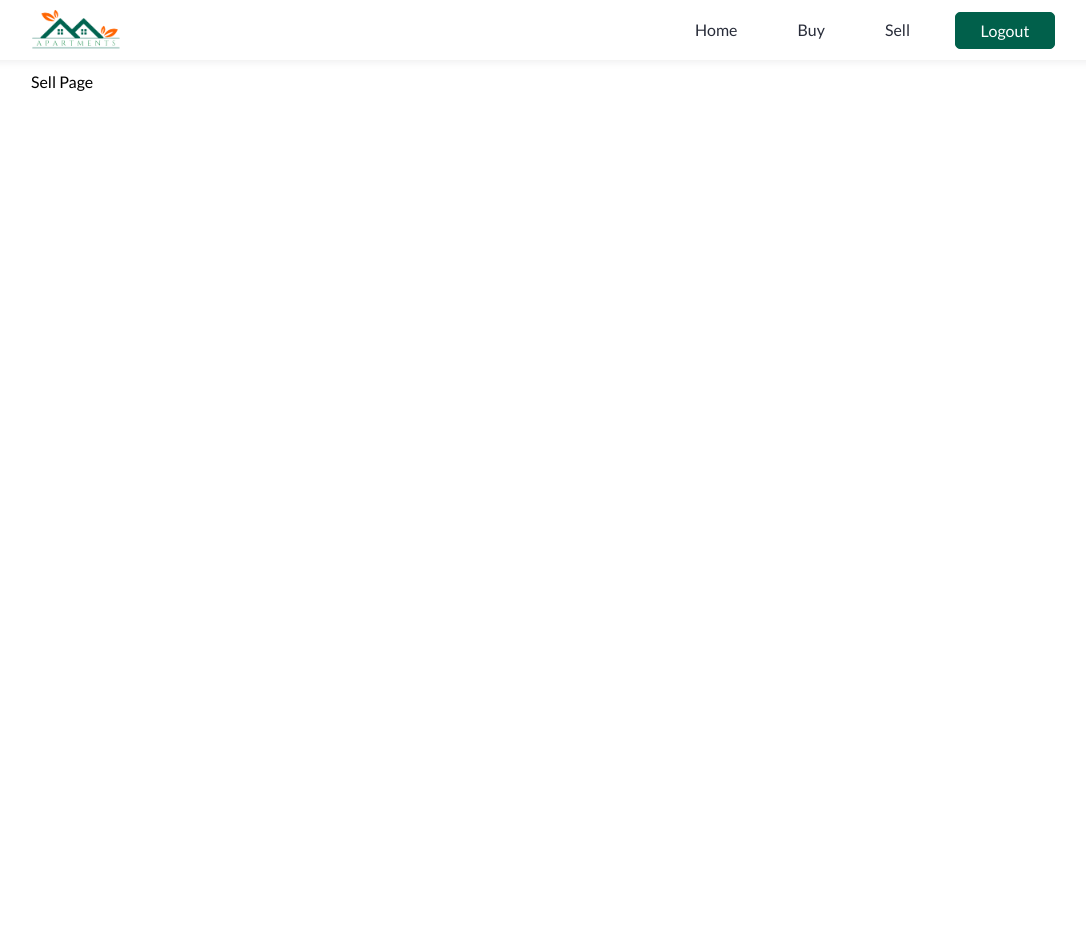
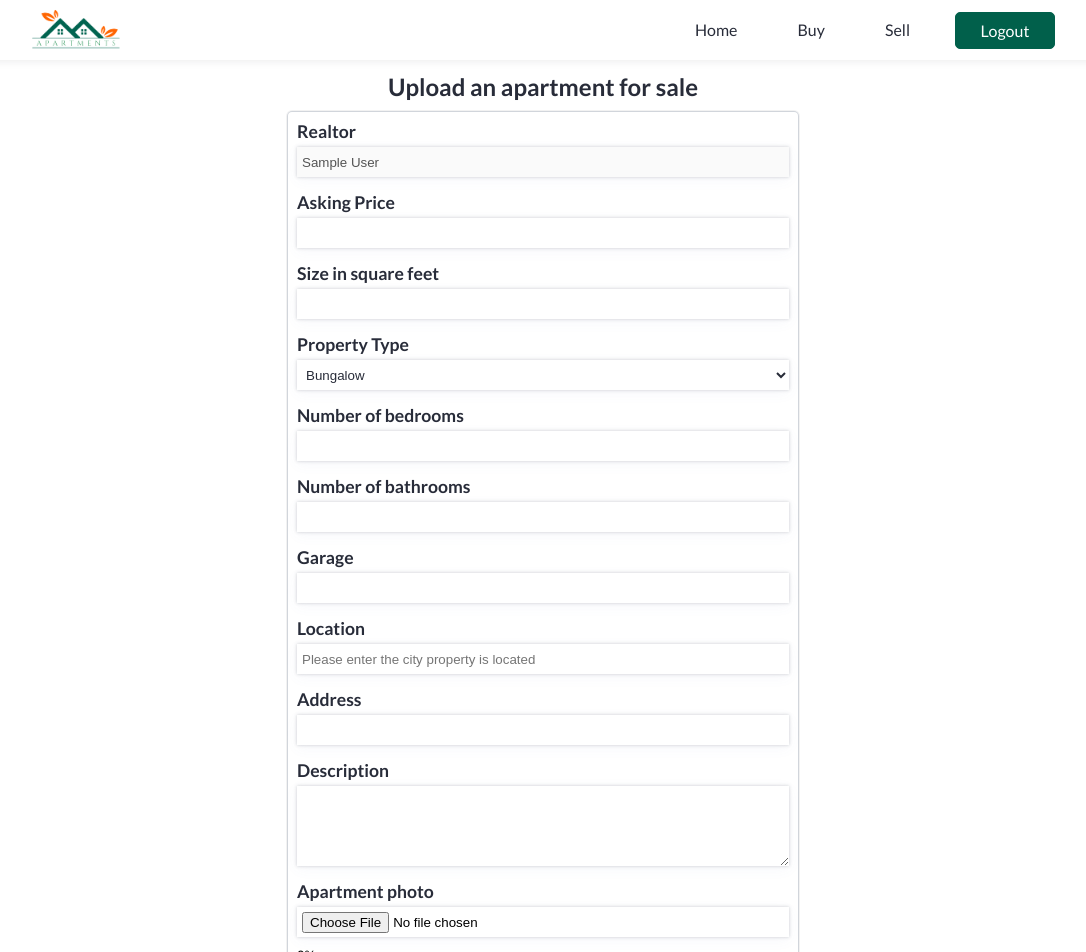
Before and after one commit to segundevs/apartments-listing, a React (Create React App) app: page /sell in a window 1280 px wide. Shown: the top 952 px of the page, without its empty margins (97-1183 px from the left). Before the commit the page ends 800 px from the top, so only its background shows below. Built offline with nearby package versions, Linux system fonts and the light colour scheme; no server answers; sample sign-in values are in the browser's storage.

Commit message:
added realtors upload page

```diff
--- a/src/pages/Sell/Sell.jsx
+++ b/src/pages/Sell/Sell.jsx
@@ -1,11 +1,163 @@
-import React from 'react'
+import React, { useState } from 'react';
+import axios from 'axios';
+import {useAuth} from '../../contexts/authContext';
+import { useData } from '../../contexts/dataContext';
+import AuthError from '../../components/AuthError/AuthError';
+import ButtonLoader from '../../components/ButtonLoader';
+
+import {storage, auth} from '../../firebase';
+import {ref, uploadBytesResumable, getDownloadURL} from 'firebase/storage';
+
+
+import './sell.style.scss';
 
 const Sell = () => {
+  const { user } = useAuth();
+  const { getData } = useData();
+
+  const [askingPrice, setAskingPrice] = useState('');
+  const [bedrooms, setBedrooms] = useState('');
+  const [bathrooms, setBathrooms] = useState('');
+  const [garage, setGarage] = useState('');
+  const [description, setDescription] = useState('');
+  const [squareFeet, setSquareFeet] = useState('');
+  const [address, setAddress] = useState('');
+  const [location, setLocation] = useState('');
+  const [imageUrl, setImageUrl] = useState('');
+  const [type, setType] = useState('bungalow');
+  const [progress, setProgress] = useState(0);
+  const [loading, setLoading] = useState(false);
+  const [uploadErr, setUploadErr] = useState('');
+
+  //File Upload
+  const handleFile = (e) => {
+    const file = e.target.files[0];
+    const storageRef = ref(storage, file.name);
+    const uploadTask = uploadBytesResumable(storageRef, file);
+
+    uploadTask.on('state_changed', (snapshot) => {
+    const progress = (snapshot.bytesTransferred / snapshot.totalBytes) * 100;
+    setProgress(progress)
+  },
+  (error) => {
+    setUploadErr(error.message)
+  },
+  () => {
+    getDownloadURL(uploadTask.snapshot.ref)
+    .then((downloadURL) => {
+      setImageUrl(downloadURL)
+    });
+  }
+);
+}
+
+
+  const postData = async() => {
+    const token = await auth.currentUser.getIdToken();
+    setLoading(true)
+    try {
+      await axios.post('http://localhost:8080/api/apartments', {
+        username: user.displayName,
+        price: askingPrice,
+        bedrooms,
+        bathrooms,
+        garage,
+        description,
+        squareFeet,
+        address,
+        location,
+        type,
+        imageUrl,
+      }, {headers: {
+        'Authorization': `Bearer ${token}`
+      }})
+      setLoading(false)
+    } catch (err) {
+      setUploadErr(err.message)
+      setLoading(false)
+    }
+    }
+
+  const handleSubmit = async (e) => {
+    e.preventDefault()
+    await postData()
+    await getData()
+  };
+
   return (
-    <div>
-      Sell Page
-    </div>
-  )
+    <React.Fragment>
+      <h2 className="sell-header">Upload an apartment for sale</h2>
+      {uploadErr && <AuthError component={uploadErr}/>}
+      <form className="sell__container" onSubmit={handleSubmit}>
+        <div className="input__container">
+          <label>Realtor</label>
+          <input type="text" value={user && user.displayName} disabled/>
+        </div>
+
+        <div className="input__container">
+          <label>Asking Price</label>
+          <input type="number" value={askingPrice} onChange={(e) => setAskingPrice(e.target.value)} required/>
+        </div>
+
+        <div className="input__container">
+          <label>Size in square feet</label>
+          <input type="number" value={squareFeet} onChange={(e) => setSquareFeet(e.target.value)} required/>
+        </div>
+
+        <div className="input__container">
+          <label>Property Type</label>
+          <select className="type__select" value={type} onChange={(e)=>setType(e.target.value)} required>
+            <option value="bungalow">Bungalow</option>
+            <option value="flat">Flat</option>
+            <option value="duplex">Duplex</option>
+            <option value="terrace">Terrace</option>
+            <option value="semi-detached">Semi-detached</option>
+            <option value="detached">Detached</option>
+            <option value="maisonette">Maisonette</option>
+            <option value="penthouse">Penthouse</option>
+          </select>
+        </div>
+
+        <div className="input__container">
+          <label>Number of bedrooms</label>
+          <input type="number" value={bedrooms} onChange={(e) => setBedrooms(e.target.value)} required/>
+        </div>
+
+        <div className="input__container">
+          <label>Number of bathrooms</label>
+          <input type="number" value={bathrooms} onChange={(e) => setBathrooms(e.target.value)} required/>
+        </div>
+
+        <div className="input__container">
+          <label>Garage</label>
+          <input type="number" value={garage} onChange={(e) => setGarage(e.target.value)} required/>
+        </div>
+
+        <div className="input__container">
+          <label>Location</label>
+          <input type="text" value={location} onChange={(e) => setLocation(e.target.value)} required placeholder="Please enter the city property is located"/>
+        </div>
+
+        <div className="input__container">
+          <label>Address</label>
+          <input type="text" value={address} onChange={(e) => setAddress(e.target.value)} required/>
+        </div>
+
+        <div className="input__container">
+          <label>Description</label>
+          <textarea cols="20" rows="10" value={description} onChange={(e) => setDescription(e.target.value)} required></textarea>
+        </div>
+
+        <div className="input__container">
+          <label>Apartment photo</label>
+          <input type="file" onChange={handleFile}/>
+          <div className="progress-bar" style={{width: `${progress}%`}}>{`${Math.round(progress)}%`}</div>
+        </div>
+
+      <button type="submit" className="upload-btn">{loading? <ButtonLoader /> : 'Submit'}</button>
+      </form>
+    </React.Fragment>
+  );
 }
 
 export default Sell
--- a/src/pages/Sell/sell.style.scss
+++ b/src/pages/Sell/sell.style.scss
@@ -0,0 +1,80 @@
+@import "../../styles/variables";
+@import "../../styles/breakpoints";
+
+.sell-header {
+  text-align: center;
+  width: 80%;
+  margin: 10px auto;
+  color: $text-secondary;
+}
+
+.sell__container {
+  width: 80%;
+  margin: 10px auto 20px auto;
+  padding: 10px;
+  box-shadow: rgba(0, 0, 0, 0.05) 0px 0px 0px 1px,
+    rgb(209, 213, 219) 0px 0px 0px 1px inset;
+  border-radius: 5px;
+
+  @include md {
+    width: 50%;
+  }
+
+  .input__container {
+    display: flex;
+    flex-direction: column;
+    margin-bottom: 15px;
+
+    label {
+      margin-bottom: 5px;
+      font-weight: 700;
+      font-size: 1.1rem;
+      color: $text-secondary;
+    }
+
+    input,
+    select {
+      height: 30px;
+      width: 100%;
+      outline: none;
+      border: none;
+      padding: 5px;
+      box-shadow: rgba(67, 71, 85, 0.27) 0px 0px 0.25em,
+        rgba(90, 125, 188, 0.05) 0px 0.25em 1em;
+    }
+
+    textarea {
+      height: 80px;
+      width: 100%;
+      outline: none;
+      border: none;
+      box-shadow: rgba(67, 71, 85, 0.27) 0px 0px 0.25em,
+        rgba(90, 125, 188, 0.05) 0px 0.25em 1em;
+    }
+  }
+
+  .upload-btn {
+    width: 100%;
+    height: 30px;
+    border: none;
+    outline: none;
+    border-radius: 5px;
+    background-color: $primary-color;
+    color: $white;
+    font-weight: 600;
+
+    &:hover {
+      background-color: $white;
+      color: $primary-color;
+      outline: 1px solid $primary-color;
+    }
+  }
+}
+
+.progress-bar {
+  background-color: $primary-color;
+  font-size: small;
+  height: 3px;
+  margin-top: 10px;
+  margin-bottom: 10px;
+}
```
